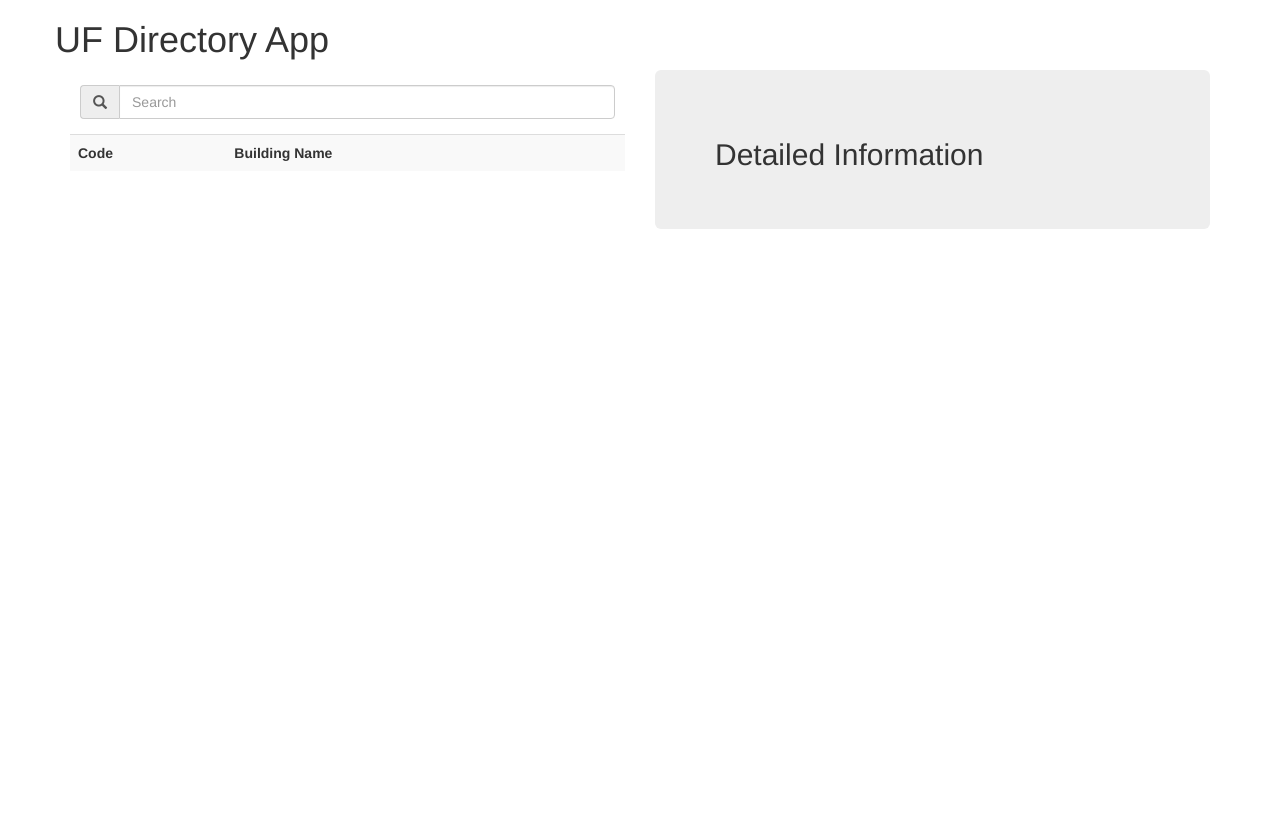
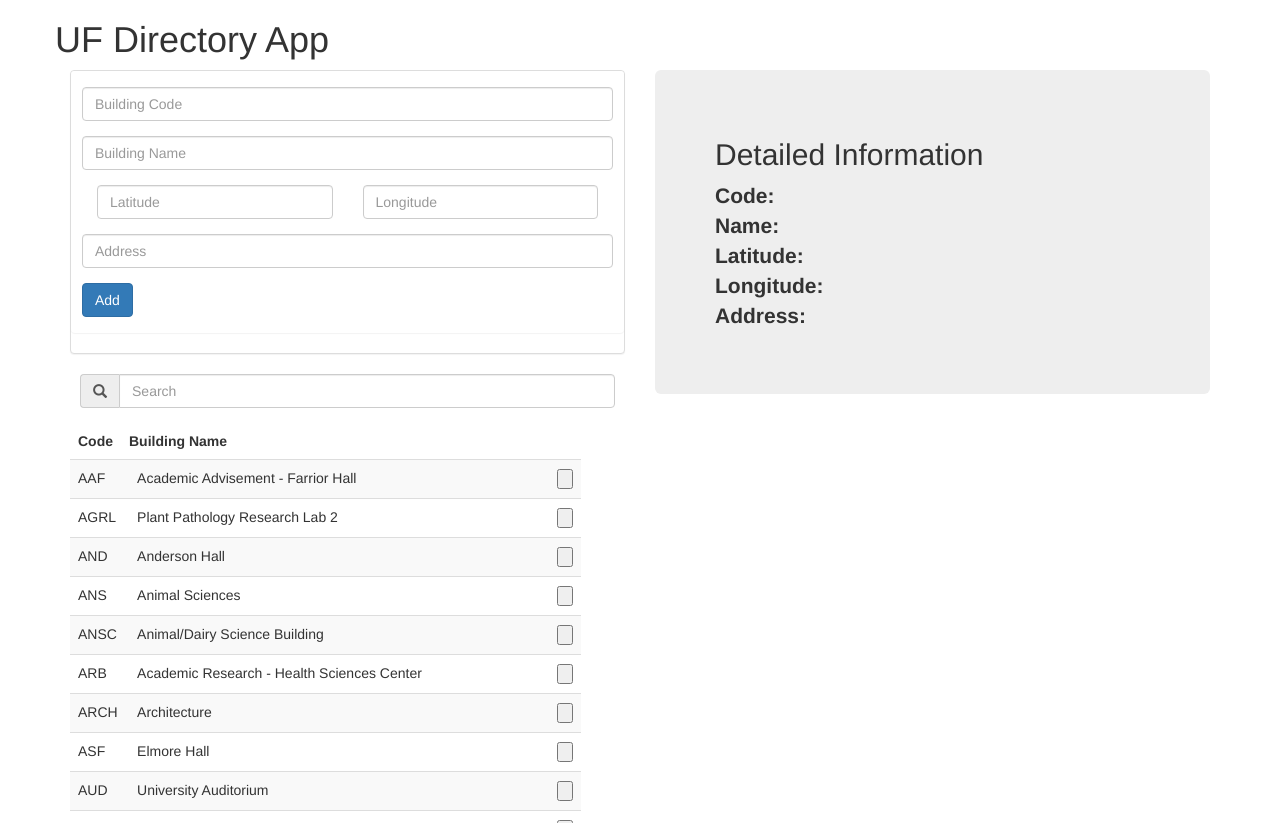
Before and after one commit to nowheyjose/BootCamp-work, a plain HTML site: page index.html in a window 1280 px wide. Before the commit the page ends 800 px from the top, so only its background shows below. Drawn offline with nearby package versions, Linux system fonts and the light colour scheme.

Commit message:
completed assignment

```diff
--- a/index.html
+++ b/index.html
@@ -11,46 +11,66 @@
       </div>
       <div class="row" ng-controller="ListingsController">
         <div class="col-md-6">
+          <!-- add more listings -->
+          <div class="panel panel-default">
+          <div class="panel body">
+          <form ng-submit="addListing(listings)" id="addLists">
+              <div class="form-group">
+                  <input type="text" class="form-control" placeholder="Building Code" ng-model="listings.code" required>
+              </div>
+              <div class="form-group">
+                  <input type="text" class="form-control" placeholder="Building Name" ng-model="listings.name" required>
+              </div>
+              <div class="form-group col-md-6">
+                  <input type="text" class="form-control" placeholder="Latitude" ng-model="listings.coordinates.latitude" required>
+              </div>
+              <div class="form-group col-md-6">
+                  <input type="text" class="form-control" placeholder="Longitude" ng-model="listings.coordinates.longitude" required>
+              </div>
+              <div class="form-group">
+                  <input type="text" class="form-control" placeholder="Address" ng-model="listings.address" required>
+              </div>
+              <div class="clearfix">
+                  <input type="submit" value="Add" class="btn btn-primary">
+              </div>
+          </form>
+        </div>
+      </div>
+        <!-- implement search bar -->
           <div class="input-group" id="searchBar">
-            <!--
-
-                Implement a way to filter through listings using the search bar
-
-              -->
             <span class="input-group-addon" id="sizing-addon1"><span class="glyphicon glyphicon-search"></span></span>
-            <input type="text" class="form-control" placeholder="Search">
+            <input type="text" class="form-control" placeholder="Search" ng-model="query[queryBy]"/>
           </div>
           <div class="tableWrapper">
             <table class="table table-striped table-hover">
-              <tr>
-                <th>Code</th>
-                <th>Building Name</th>
-                <th></th>
-              </tr>
-              <!--
-
-                  Fill in the rest of the table:
-                      * populate the rows with the code and name of each listing
-                      * include a way to remove individual listings
-
-                -->
+              <thead id="tHEAD">
+                <tr>
+                  <td>Code</td>
+                  <td>Building Name</td>
+                </tr>
+              </thead>
+              <tbody id="tBODY">
+                <tr id="bldgInfo" ng-mouseover="showDetails(listings)" ng-repeat = "listings in listings | filter:query track by $index" >
+                  <td> {{listings.code}}</td>
+                  <td> {{listings.name}}</td>
+                  <!-- implement delete function -->
+                  <td><input type="button" class="glyphicon glyphicon-minus" data-ng-click="deleteListing($index)"/></td>
+                </tr>
+              </tbody>
             </table>
           </div>
-          <!--
-
-              Write an HTML form that adds new listings to the directory
-
-            -->
         </div>
         <div class="col-md-6">
           <div class="jumbotron">
             <h2>Detailed Information</h2>
-            <!--
-
-              Include a way to display detailed information about an individual listing:
-                   * consider how to use ng-click within the the table to implement this feature
-
-             -->
+            <!-- display information -->
+             <p id="myInfo">
+               <b>Code:</b> {{listings.code}}</br>
+               <b>Name:</b> {{listings.name}}</br>
+               <b>Latitude:</b> {{listings.coordinates.latitude}}</br>
+              <b>Longitude:</b> {{listings.coordinates.longitude}}</br>
+               <b>Address:</b> {{listings.address}}
+             </p>
           </div>
         </div>
       </div>
--- a/listingController.js
+++ b/listingController.js
@@ -1,14 +1,29 @@
 angular.module('listings').controller('ListingsController', ['$scope', 'Listings',
   function($scope, Listings) {
     $scope.listings = Listings;
+    $scope.query = {}
+    $scope.queryBy = '$'
     $scope.detailedInfo = undefined;
 
     /*
       Implement these functions in the controller to make your application function
       as described in the assignment spec.
      */
-    $scope.addListing = function() {};
-    $scope.deleteListing = function(index) {};
-    $scope.showDetails = function(index) {};
+    $scope.addListing = function(listings) {
+      $scope.listings.push({
+        'code': listings.code,
+        'name': listings.name,
+        'latitude': listings.coordinates.latitude,
+        'longitude': listings.coordinates.longitude,
+        'address': listings.address,
+      });
+      $scope.BD = {};
+    };
+    $scope.deleteListing = function(index) {
+      $scope.listings.splice(index, 1);
+    };
+    $scope.showDetails = function(index) {
+      $scope.listings = index;
+    };
   }
 ]);
--- a/style.css
+++ b/style.css
@@ -1,4 +1,8 @@
 #searchBar {
+  margin: 15px 10px;
+}
+
+#addLists {
   margin: 15px 10px;
 }
 
@@ -6,3 +10,11 @@
   max-height: 400px;
   overflow: auto;
 }
+
+thead, tbody {
+    display: block;
+}
+
+#tHEAD {
+  font-weight: bold;
+}
```
